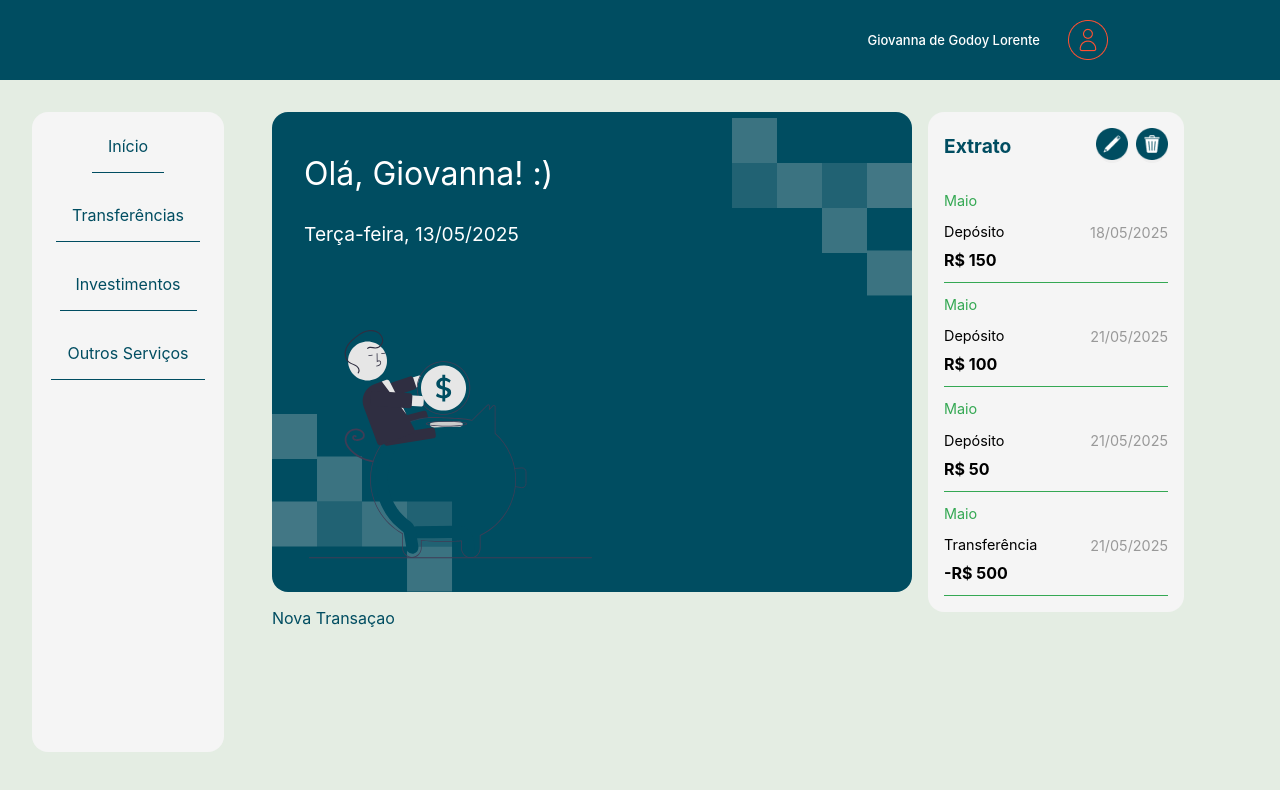
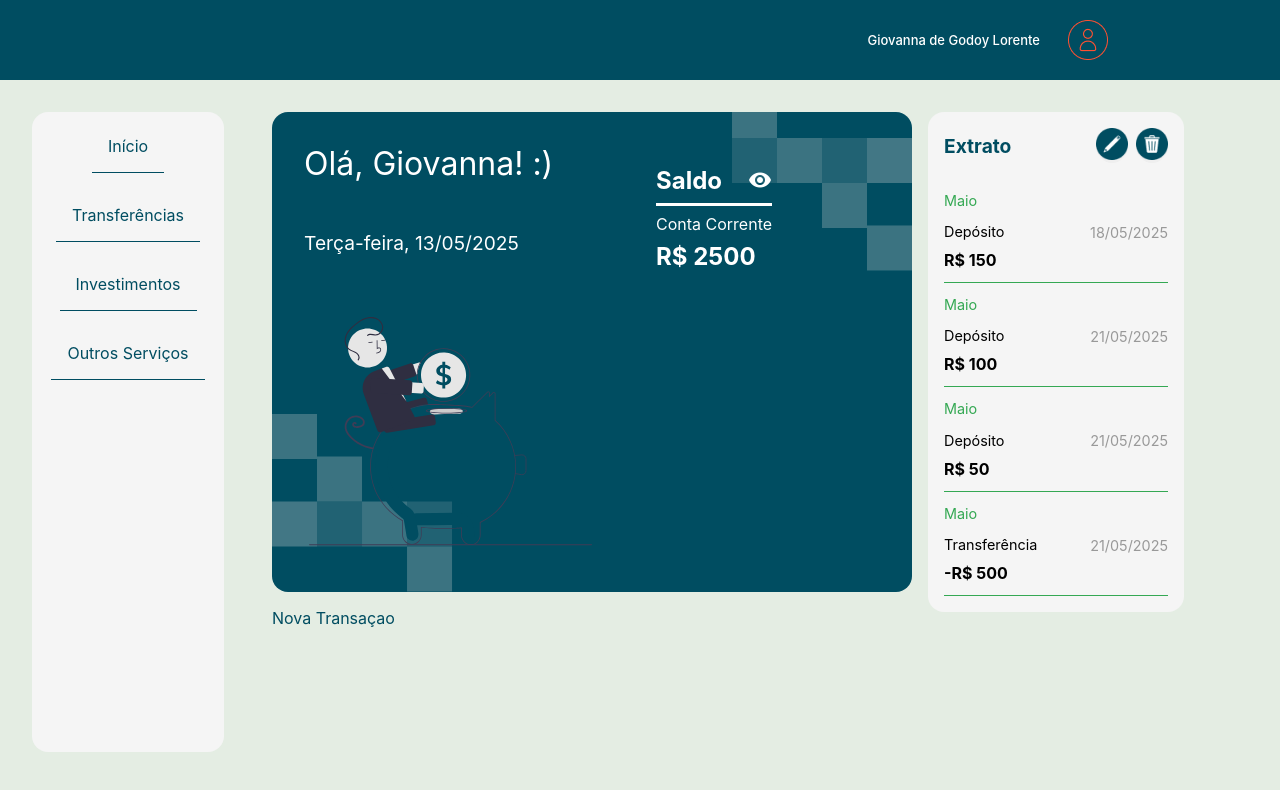
Before and after one commit to giovanna-godoy/bytebank, an Angular app: page /home in a window 1280 px wide. Shown: the top 790 px of the page. Built offline with nearby package versions, Linux system fonts and the light colour scheme.

Commit message:
feat: updating welcome component

```diff
--- a/src/app/pages/home/home.component.html
+++ b/src/app/pages/home/home.component.html
@@ -5,7 +5,7 @@
         </app-side-bar>
     </div>
     <div class="welcome-container">
-        <app-welcome-card [userName]="userName">
+        <app-welcome-card [userName]="userName" [amount]="amount">
 
         </app-welcome-card>
     </div>
--- a/src/app/pages/home/home.component.ts
+++ b/src/app/pages/home/home.component.ts
@@ -11,7 +11,8 @@ import { StatementItem } from '../../shared/models/statement.model';
   styleUrl: './home.component.scss'
 })
 export class HomeComponent implements OnInit {
-  public userName: string = "Giovanna"
+  public userName: string = "Giovanna";
+  public amount: number = 2500;
   public statementItems: StatementItem[] = [];
 
   ngOnInit() {
--- a/src/app/shared/components/statement-items/statement-items.component.ts
+++ b/src/app/shared/components/statement-items/statement-items.component.ts
@@ -16,7 +16,7 @@ export class StatementItemsComponent {
     return formatDate(date, 'DD/MM/YYYY');
   }
 
-  getValue(item: StatementItem):string {
+  getValue(item: StatementItem) {
     const isTransfer: boolean = item?.type?.toLowerCase() === 'transferência';
 
     return `${isTransfer ? '-R$' : 'R$'} ${item.value}`
--- /dev/null
+++ b/src/app/shared/components/welcome-card/amount/amount.component.html
@@ -0,0 +1,15 @@
+<div class="amount">
+  <div class="amount__header">
+    <h2>Saldo</h2>
+    <mat-icon *ngIf="showAmount" aria-hidden="false" aria-label="Hide amount" fontIcon="visibility"
+      (click)=" showAmount = !showAmount" />
+    <mat-icon *ngIf="!showAmount" aria-hidden="false" aria-label="Show amount" fontIcon="visibility_off"
+      (click)=" showAmount = !showAmount" />
+  </div>
+  <div class="divider"></div>
+  <div class="amount__content">
+    <div class="amount__account-type">Conta Corrente</div>
+    <div class="amount__value">
+      R$ {{ showAmount ? amount : 'R$ ******' }}</div>
+  </div>
+</div>
--- /dev/null
+++ b/src/app/shared/components/welcome-card/amount/amount.component.scss
@@ -0,0 +1,37 @@
+@use 'variables' as *;
+@use 'colors' as colors;
+@use 'breakpoints' as *;
+
+
+.amount {
+    color: colors.$color-white;
+    width: 100%;
+
+    &__header {
+        display: flex;
+        justify-content: space-between;
+        align-items: center;
+        font-weight: bold;
+        font-size: 1rem;
+
+        .icon {
+            color: colors.$color-white;
+        }
+    }
+
+    .divider {
+        height: 0.2rem;
+        background-color: colors.$color-white;
+        margin: 0.5rem 0;
+    }
+
+    &__account-type {
+        font-size: 1rem;
+        margin-bottom: 0.5rem;
+    }
+
+    &__value {
+        font-size: 1.5rem;
+        font-weight: bold;
+    }
+}
--- /dev/null
+++ b/src/app/shared/components/welcome-card/amount/amount.component.ts
@@ -0,0 +1,15 @@
+import { CommonModule } from '@angular/common';
+import { Component, Input } from '@angular/core';
+import { MatIconModule } from '@angular/material/icon';
+
+@Component({
+  selector: 'app-amount',
+  imports: [MatIconModule, CommonModule],
+  templateUrl: './amount.component.html',
+  styleUrl: './amount.component.scss'
+})
+export class AmountComponent {
+  public showAmount:boolean = true;
+
+  @Input() amount: number = 0;
+}
--- a/src/app/shared/components/welcome-card/welcome-card.component.html
+++ b/src/app/shared/components/welcome-card/welcome-card.component.html
@@ -1,6 +1,7 @@
 <div class="welcome-card">
     <div class="welcome-card__column">
         <div class="welcome-card__infos">
+            <div>
                 <p class="welcome-card__username">
                     Olá, {{ userName }}! :)
                 </p>
@@ -8,6 +9,10 @@
                     {{ currentDate }}
                 </p>
             </div>
+            <div class="welcome-card__amount">
+                <app-amount [amount]="amount"></app-amount>
+            </div>
+        </div>
         <div class="welcome-card__footer">
             <img class="background-left" src="assets/images/piggy-bank.svg" alt="Cofre" />
         </div>
--- a/src/app/shared/components/welcome-card/welcome-card.component.scss
+++ b/src/app/shared/components/welcome-card/welcome-card.component.scss
@@ -17,19 +17,28 @@
     }
 
     &__infos {
-        line-height: 3.75rem;
-        padding: 2rem;
         background-image: url('../../../../assets/images/pixels-top.svg');
         background-repeat: no-repeat;
         background-position: 100% 100%;
+        display: flex;
+        justify-content: space-between;
     }
 
     &__username {
         font-size: 2rem;
+        padding: 2rem 2rem 1rem 2rem;
     }
 
     &__date {
         font-size: 1.2rem;
+        padding: 2rem 2rem 1rem 2rem;
+    }
+
+    &__amount {
+        width: 40%;
+        display: flex;
+        align-items: end;
+        z-index: 9;
     }
 
     &__footer {
@@ -48,10 +57,16 @@
         width: 90vw;
 
         &__infos {
-            background-image: url('../../../../assets/images/pixels-top.svg');
-            background-repeat: no-repeat;
-            background-position: 0% 100%;
+            display: flex;
+            flex-direction: column;
+            background-position: 0 0;
             text-align: center;
+        }
+
+        &__amount {
+            width: 100%;
+            align-items: center;
+            justify-content: space-around;
         }
 
         &__footer {
@@ -67,7 +82,7 @@
         height: 50vh;
         width: 90vw;
 
-         &__footer {
+        &__footer {
             height: auto;
             width: 50%;
         }
--- a/src/app/shared/components/welcome-card/welcome-card.component.ts
+++ b/src/app/shared/components/welcome-card/welcome-card.component.ts
@@ -1,9 +1,10 @@
 import { Component, Input } from '@angular/core';
 import { currentDate } from '../../../core/utils/date.utils';
+import { AmountComponent } from './amount/amount.component';
 
 @Component({
   selector: 'app-welcome-card',
-  imports: [],
+  imports: [AmountComponent],
   templateUrl: './welcome-card.component.html',
   styleUrl: './welcome-card.component.scss'
 })
@@ -11,4 +12,5 @@ export class WelcomeCardComponent {
   public currentDate: string = currentDate();
 
   @Input() userName: string = '';
+  @Input() amount: number = 0;
 }
```
Also changed, not shown: 1 other file (tests, documents, lock files or other folders). Lines whose indentation alone changed are shown as unchanged.
